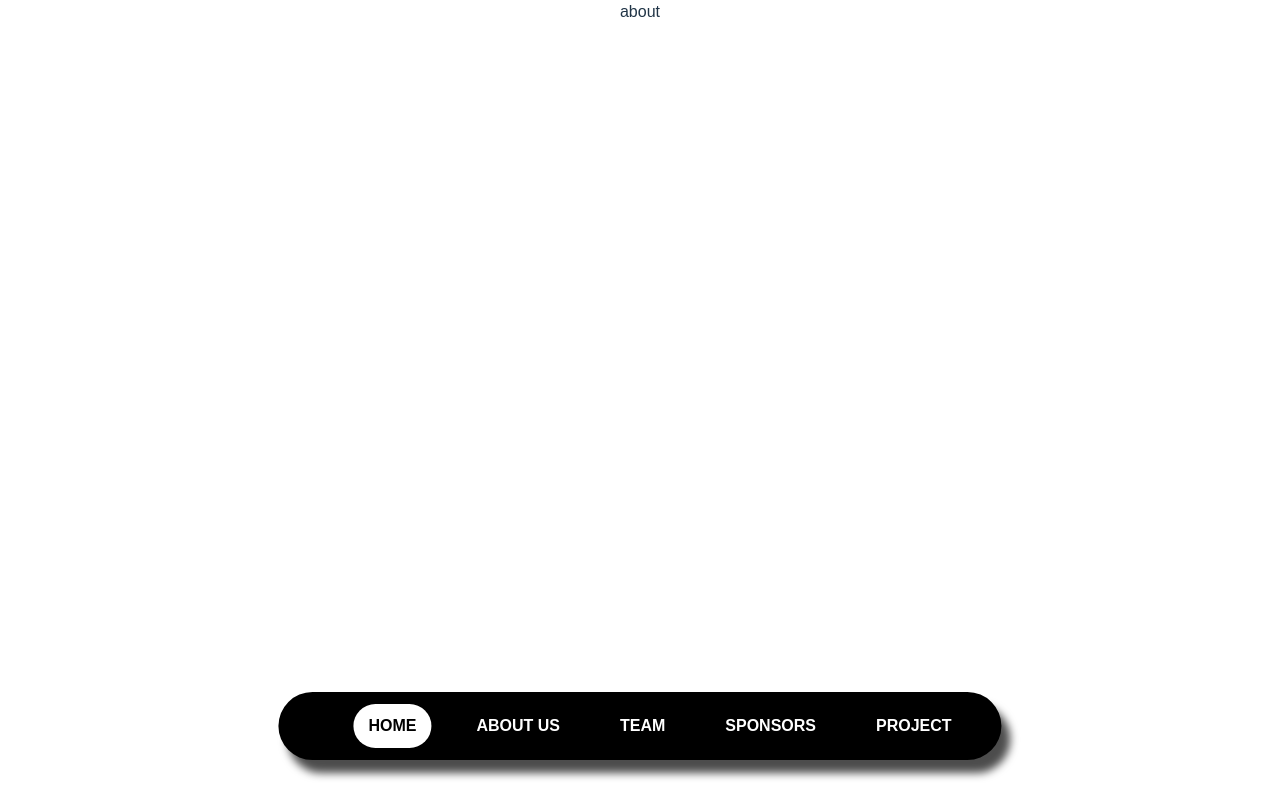
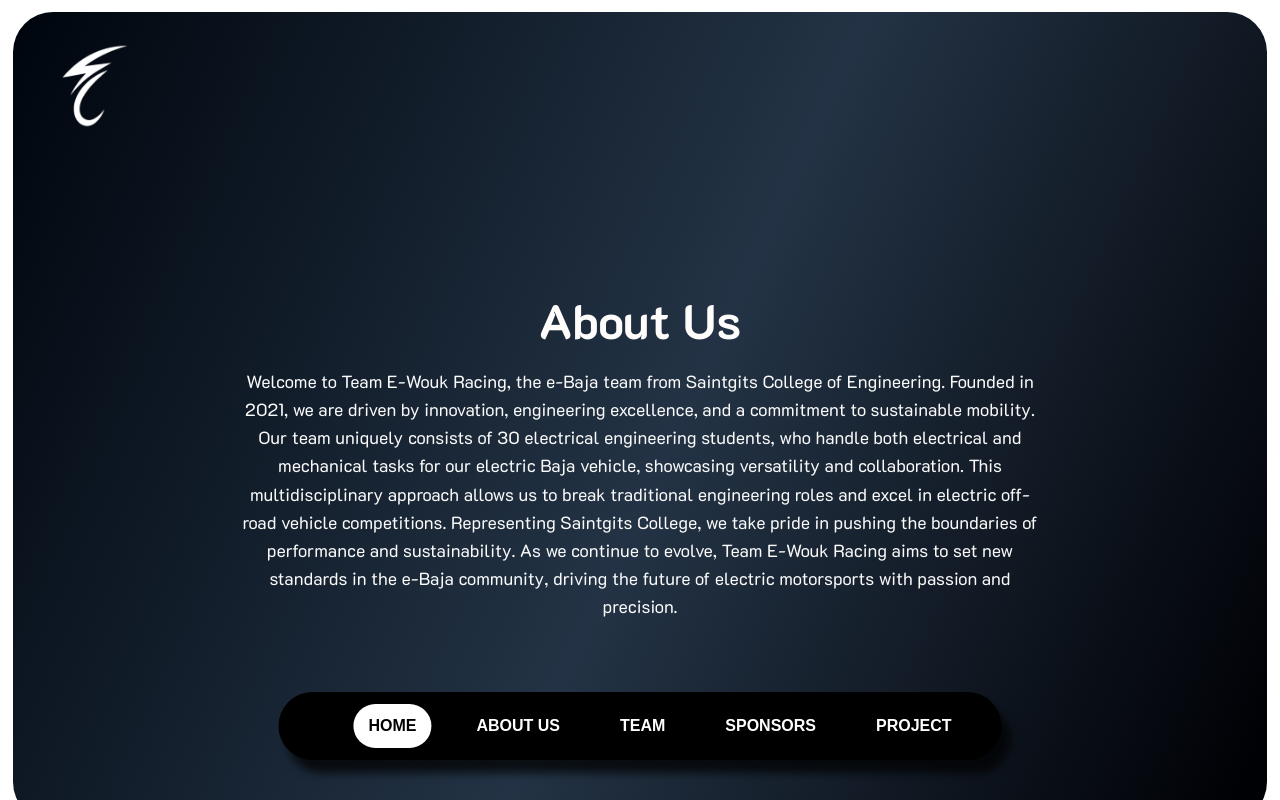
Before and after one commit to karthikeyan-ks/Ewouk2, a React (Vite) app: page /about in a window 1280 px wide. Built offline with nearby package versions, Linux system fonts and the light colour scheme.

Commit message:
ABOUT US PAGE

```diff
--- a/package.json
+++ b/package.json
@@ -11,6 +11,7 @@
   },
   "dependencies": {
     "@react-icons/all-files": "^4.1.0",
+    "framer-motion": "^11.9.0",
     "react": "^18.3.1",
     "react-dom": "^18.3.1",
     "react-icons": "^5.3.0",
--- a/src/App.tsx
+++ b/src/App.tsx
@@ -4,6 +4,7 @@
 import { useState, useEffect } from 'react';
 import { BrowserRouter, Routes, Route } from 'react-router-dom';
 import { Home } from './pages/Home';
+import {About} from './pages/About';
 function App() {
   const [isVisible, setIsVisible] = useState(true);
 
@@ -25,7 +26,7 @@
             <Navbar />
             <Routes>
               <Route path='/' element={<Home/>}/>
-              <Route path='/about' element={<div>about</div>}/>
+              <Route path='/about' element={<About />}/>
               <Route path='/sponsers' element={<div>sponsers</div>}/>
               <Route path='/team' element={<div>team</div>}/>
               <Route path='/project' element={<div>project</div>}/>
--- /dev/null
+++ b/src/component/Boxcont.css
@@ -0,0 +1,15 @@
+.box {
+    position: absolute;
+    width: 98%;
+    height: 90%;
+
+    top: 12px;
+    z-index: -1;
+    background: linear-gradient(
+      114.65deg,
+      #00060e 1.01%,
+      #233345 52.63%,
+      #000105 97.49%
+    );
+    border-radius: 40px;
+  }
--- /dev/null
+++ b/src/component/Boxcont.tsx
@@ -0,0 +1,14 @@
+// Import react-spring for animation
+
+import './Boxcont.css';
+
+
+ const Backbox = () => {
+  return (
+        <div className='box'>
+
+        </div>
+  );
+};
+
+export default Backbox;
--- /dev/null
+++ b/src/pages/About.css
@@ -0,0 +1,100 @@
+.About {
+    display: flex;
+    flex-direction: column;
+    justify-content: center;
+    align-items: center;
+    padding: 50px 20px;
+    min-height: 100vh;
+    position: relative;
+}
+
+/* Positioning the image container in the top-left corner */
+.image-container {
+    position: absolute;
+    top: 20px;  /* Adjust to control the distance from the top */
+    left: 20px; /* Adjust to control the distance from the left */
+    z-index: 10; /* Ensures the logo stays above other content */
+}
+
+.image-container img {
+    width: 150px; /* Adjust the size of the logo */
+    height: auto;
+}
+
+.Card {
+    text-align: center;
+    padding: 30px;
+    border-radius: 15px;
+    max-width: 800px;
+    width: 100%;
+}
+
+.Card h1 {
+    font-family: 'K2D', sans-serif;
+    font-size: 3rem;
+    color: #fffcfc;
+    margin-bottom: 20px;
+}
+
+.Card p {
+    font-family: 'K2D', sans-serif;
+    font-size: 1.1rem;
+    line-height: 1.6;
+    color: #fafafa;
+}
+
+/* For larger monitors (desktops, TVs) */
+@media screen and (min-width: 1600px) {
+    .Card h1 {
+        font-size: 4rem;
+    }
+
+    .Card p {
+        font-size: 1.3rem;
+    }
+}
+
+/* For tablets */
+@media screen and (max-width: 1024px) {
+    .Card h1 {
+        font-size: 2.5rem;
+    }
+
+    .Card p {
+        font-size: 1rem;
+    }
+
+    .image-container img {
+        width: 120px;
+    }
+}
+
+/* For mobile phones */
+@media screen and (max-width: 768px) {
+    .Card h1 {
+        font-size: 2rem;
+    }
+
+    .Card p {
+        font-size: 0.9rem;
+    }
+
+    .image-container img {
+        width: 100px;
+    }
+}
+
+/* For very small mobile devices */
+@media screen and (max-width: 480px) {
+    .Card h1 {
+        font-size: 1.5rem;
+    }
+
+    .Card p {
+        font-size: 0.8rem;
+    }
+
+    .image-container img {
+        width: 80px;
+    }
+}
--- /dev/null
+++ b/src/pages/About.tsx
@@ -0,0 +1,43 @@
+import { motion } from 'framer-motion';
+import './About.css';
+import logo from '../static/image/image.png';
+import Boxcont from '../component/Boxcont';
+
+export const About = () => {
+    return (
+        <div className="About" style={{ position: 'relative', minHeight: '100vh' }}>
+            <Boxcont />
+            <div className='image-container'>
+                <img src={logo} alt="Ewouk-logo" />
+            </div>
+            <div className="Card" style={{ position: 'relative', zIndex: 1 }}>
+                <motion.h1
+                    initial={{ opacity: 0, scale: 0.5 }}
+                    animate={{ opacity: 1, scale: 1 }}
+                    transition={{ duration: 0.5 }} // Customize the animation speed
+                >
+                    About Us
+                </motion.h1>
+
+                {/* Adding animation to the paragraph */}
+                <motion.p
+                    initial={{ opacity: 0, scale: 0.5 }}
+                    animate={{ opacity: 1, scale: 1 }}
+                    transition={{ duration: 0.5 }}  // Customize the animation speed
+                >
+                    Welcome to Team E-Wouk Racing, the e-Baja team from Saintgits College of Engineering.
+                    Founded in 2021, we are driven by innovation, engineering excellence, and a commitment
+                    to sustainable mobility. Our team uniquely consists of 30 electrical engineering students,
+                    who handle both electrical and mechanical tasks for our electric Baja vehicle, showcasing
+                    versatility and collaboration. This multidisciplinary approach allows us to break traditional
+                    engineering roles and excel in electric off-road vehicle competitions. Representing Saintgits
+                    College, we take pride in pushing the boundaries of performance and sustainability. As we
+                    continue to evolve, Team E-Wouk Racing aims to set new standards in the e-Baja community,
+                    driving the future of electric motorsports with passion and precision.
+                </motion.p>
+            </div>
+        </div>
+    );
+};
+
+export default About;
--- a/src/pages/Home.css
+++ b/src/pages/Home.css
@@ -28,12 +28,14 @@
     background: linear-gradient(to left, rgba(0, 0, 0, 0), rgba(0, 0, 0, 1));
     pointer-events: none;
 }
-
+.ewouk-container1{
+z-index: 100;
+}
 .ewouk-container {
     display: flex;
     flex-direction: column; /* Stack the logo and text vertically */
-    z-index: 100;
-
+    justify-content: center;
+    align-items: center;
     width: 100%;
     background-color: transparent;
 }
@@ -50,8 +52,6 @@
     font-style: normal;
     font-weight: 300;
     font-size:10vw;
-    justify-content: center;
-    align-items: center;
     line-height: 33px;
     background: silver;
     background-clip: text;
--- a/src/pages/Home.tsx
+++ b/src/pages/Home.tsx
@@ -8,11 +8,13 @@
             <video src={video} className="video" autoPlay muted loop></video>
             <div className="gradient-overlay"></div>
 
-            <div className="ewouk-container">
+            <div className="ewouk-container1">
                 <div className='brand-logo'>
                     <img src={logo} alt="E-WOUK logo" />
                 </div>
+                <div className="ewouk-container">
                 <h1 className="ewouk-text">E-WOUK</h1>
+                </div>
             </div>
         </div>
     )
```
Also changed, not shown: 1 other file (tests, documents, lock files or other folders).
